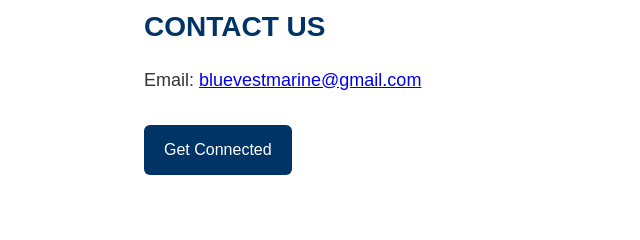
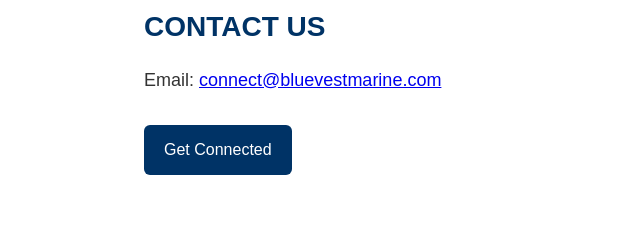
Before and after one commit to bluevestmarine-create/BlueVestMarine.github.io, a plain HTML site: page index.html in a window 1280 px wide. Shown: the part 3354-3594 px from the top of the page, 66-706 px from the left. Drawn offline with Linux system fonts and the light colour scheme.

Commit message:
Add files via upload

```diff
--- a/index.html
+++ b/index.html
@@ -75,7 +75,7 @@
         <div class="hero-text">
           <h1>FROM VISION TO VOYAGE — <br> YOUR ONE-STOP PARTNER IN SHIP FINANCING & ACQUISITION</h1>
           <p>Helping shipowners acquire, finance, insure, and register their vessels with ease.</p>
-          <a href="mailto:bluevestmarine@gmail.com" class="btn">Get Connected</a>
+          <a href="mailto:connect@bluevestmarine.com" class="btn">Get Connected</a>
         </div>
       </div>
     </div>
@@ -183,8 +183,8 @@
   <section class="content" id="contact">
     <div class="column">
       <h2>CONTACT US</h2>
-      <p>Email: <a href="mailto:bluevestmarine@gmail.com">bluevestmarine@gmail.com</a></p>
-      <a href="mailto:bluevestmarine@gmail.com" class="btn">Get Connected</a>
+      <p>Email: <a href="mailto:connect@bluevestmarine.com">connect@bluevestmarine.com</a></p>
+      <a href="mailto:connect@bluevestmarine.com" class="btn">Get Connected</a>
     </div>
   </section>
 
```
